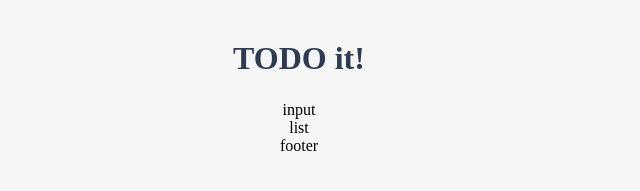
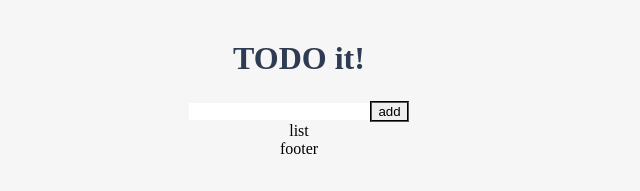
Before and after one commit to NewBean0312/vue-intermediate, a Vue app: page / in a window 1280 px wide. Shown: the top 191 px of the page, without its empty margins (341-981 px from the left). Built offline with nearby package versions, Linux system fonts and the light colour scheme.

Commit message:
TodoInput 컴포넌트 코드 정리 및 UI 스타일링

```diff
--- a/src/components/TodoInput.vue
+++ b/src/components/TodoInput.vue
@@ -1,15 +1,26 @@
 <template>
   <div>
-    input
+    <input type="text" v-model="newTodoItem" />
+    <button v-on:click="addTodo">add</button>
   </div>
 </template>
 
 <script>
 export default {
-
-}
+  data: function () {
+    return {
+      newTodoItem: "",
+    };
+  },
+  methods: {
+    addTodo: function () {
+      console.log(this.newTodoItem);
+      // 저장하는 로직
+      localStorage.setItem(this.newTodoItem, this.newTodoItem);
+      this.newTodoItem = "";
+    },
+  },
+};
 </script>
 
-<style>
-
-</style>
+<style></style>
```
